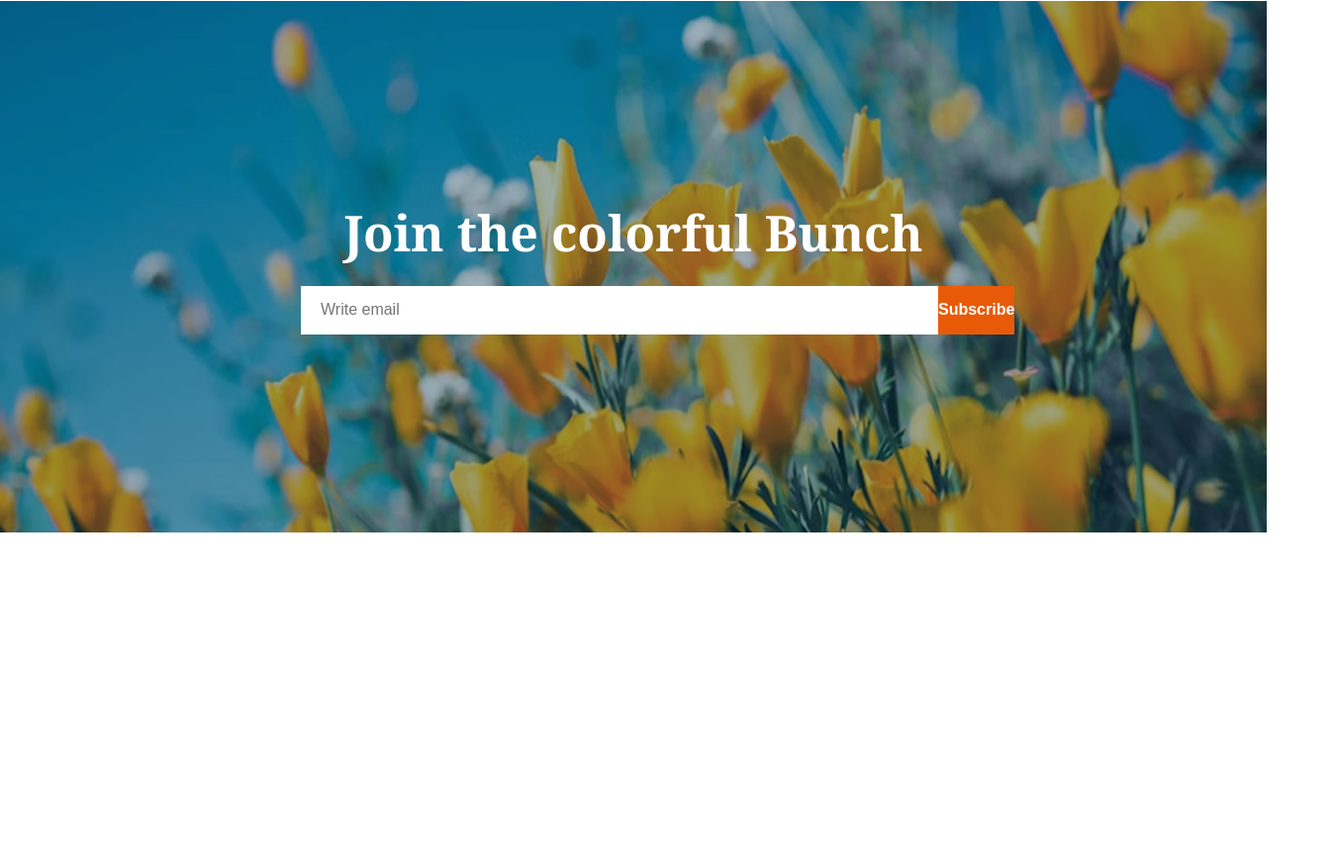
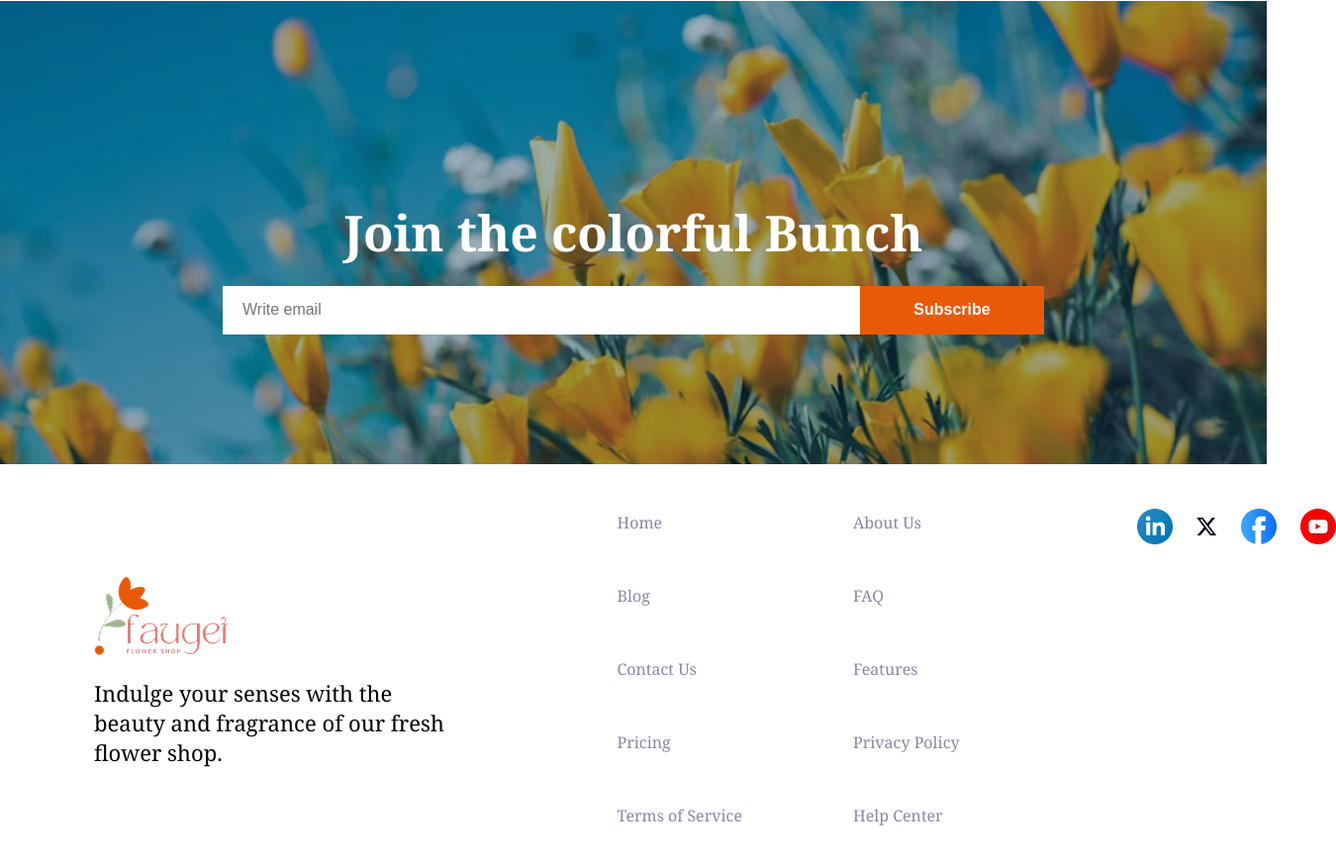
Before and after one commit to mamun8560/Assignment-02--PH-, a plain HTML site: page index.html in a window 1280 px wide. Shown: the part 3754-4627 px from the top of the page at 99% size, 1350 px wide, since content can reach past the window. Before the commit the page ends 4292 px from the top, so only its background shows below. Drawn offline with Linux system fonts and the light colour scheme.

Commit message:
footer added

```diff
--- a/index.html
+++ b/index.html
@@ -250,6 +250,29 @@
         </div>
       </section >
     </main>
-    <footer></footer>
+    <footer class="container footer">
+        <div class="logo-asset">
+            <figure><img src="./assets/logo.png" alt="logo"></figure>
+            <p>Indulge your senses with the beauty and fragrance of our fresh flower shop. </p>
+        </div>
+        <div class="link-div">
+            <a href="#">Home</a>
+            <a href="#">About Us</a>
+            <a href="#">Blog</a>
+            <a href="#">FAQ</a>
+            <a href="#">Contact Us</a>
+            <a href="#">Features</a>
+            <a href="#">Pricing</a>
+            <a href="#">Privacy Policy</a>
+            <a href="#">Terms of Service</a>
+            <a href="#">Help Center</a>
+        </div>
+        <div class="logo-div">
+            <figure><img src="./assets/icon-linkedin.png" alt="#"></figure>
+            <figure><img src="./assets/icon-twitter.png" alt="#"></figure>
+            <figure><img src="./assets/icon-facebook.png" alt="#"></figure>
+            <figure><img src="./assets/icon-youtube.png" alt="#"></figure>
+        </div>
+    </footer>
   </body>
 </html>
--- a/styles.css
+++ b/styles.css
@@ -295,4 +295,51 @@
     display: flex;
     margin-left:none;
     margin-top: 20px;
+    position: absolute;
+    left: 50%;
+    transform: translateX(-50%);
 }
+
+/*footer start*/
+.footer{
+    display: flex;
+    justify-content: space-around;
+    column-gap: 6.9rem;
+    padding-top: 3rem;
+    padding-bottom: 3rem;
+}
+.logo-asset{
+
+    display: flex;
+    flex-direction: column;
+    gap: 1rem;
+    padding-top: 4rem;
+    padding-bottom: 5rem;
+}
+.logo-asset p{
+    font-size: 22px;
+    font-weight:400;
+    max-width: 23rem;
+}
+.link-div{
+    display: grid;
+    grid-template-columns: repeat(2,1fr);
+    column-gap: 7rem;
+    row-gap: 2rem;
+}
+.link-div a{
+    text-decoration: none;
+    color: var(--font-initial);
+    font-size: 16px;
+    font-weight: 400;
+
+}
+.logo-div{
+    display: flex;
+    justify-content: space-around;
+    gap: 24px;
+    height: 36px;
+    width: 36px;
+    align-items: center;
+
+}
```
